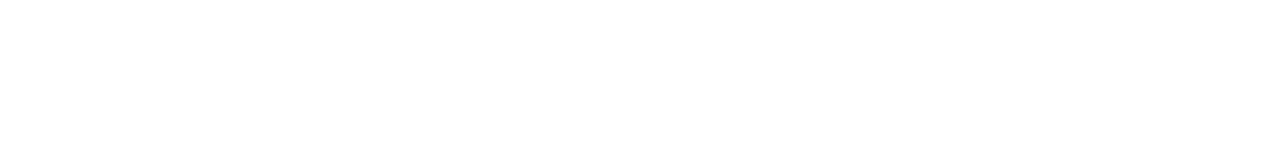
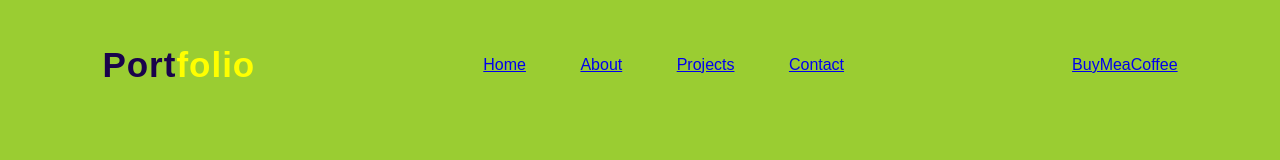
Before and after one commit to geeky-dev0617/PLP_PROJECT, a plain HTML site: page index.html in a window 1280 px wide. Drawn offline with Linux system fonts and the light colour scheme.

Commit message:
committing  the nav_bar

```diff
--- a/index.html
+++ b/index.html
@@ -4,9 +4,21 @@
     <meta charset="UTF-8">
     <meta http-equiv="X-UA-Compatible" content="IE=edge">
     <meta name="viewport" content="width=device-width, initial-scale=1.0">
+    <link rel="stylesheet" href="style.css">
     <title>My Portfolio</title>
 </head>
 <body>
-
+    <div class="hero">
+        <nav>
+            <h1 class="logo">Port<span>folio</span></h1>
+            <ul>
+                <li><a href="#">Home</a></li>
+                <li><a href="#">About</a></li>
+                <li><a href="#">Projects</a></li>
+                <li><a href="#">Contact</a></li>
+            </ul>
+            <a href="#">BuyMeaCoffee</a>
+        </nav>
+    </div>
 </body>
 </html>
--- a/style.css
+++ b/style.css
@@ -0,0 +1,33 @@
+*{
+    padding: 0;
+    margin: 0;
+    font-family: sans-serif;
+    box-sizing: border-box;
+}
+.hero{
+    width: 100%;
+    height: 100vh;
+    background-color: yellowgreen;
+}
+nav{
+    display: flex;
+    align-items: center;
+    justify-content: space-between;
+    padding-top: 45px;
+    padding-left: 8%;
+    padding-right: 8%;
+}
+.logo{
+    color: rgb(25, 3, 75);
+    font-size: 35px;
+    letter-spacing: 1px;
+    cursor: pointer;
+}
+span{
+    color: yellow;
+}
+nav ul li{
+    list-style-type: none;
+    display: inline-block;
+    padding: 10px 25px;
+}
```
